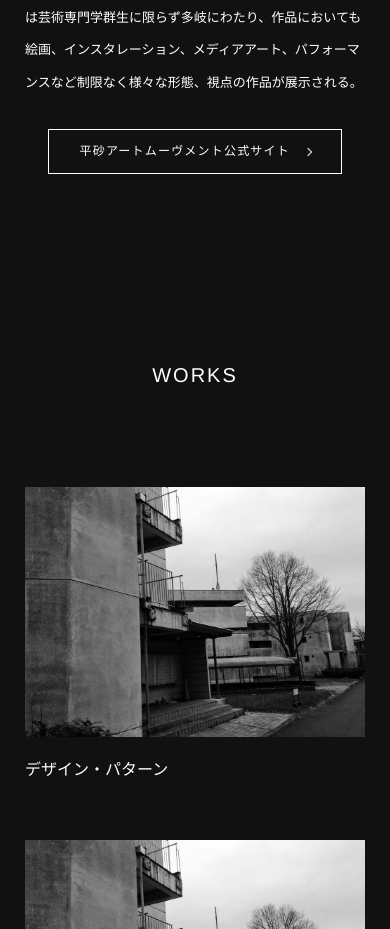
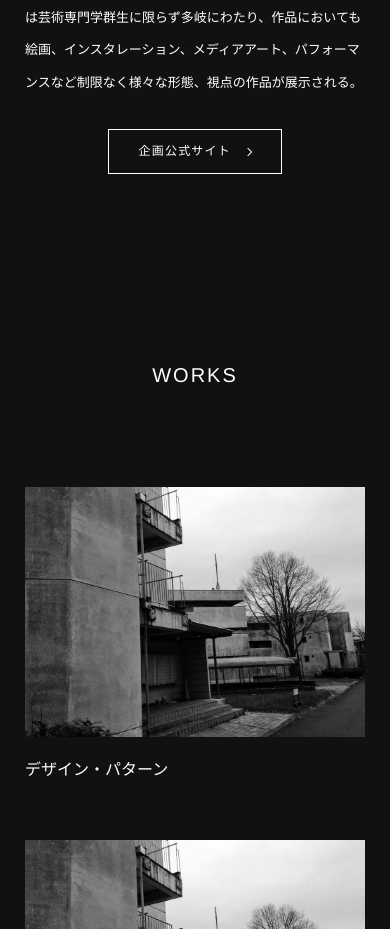
Before and after one commit to nandenjin/ham, a Nuxt app: page / in a window 390 px wide. Shown: the part 1360-2289 px from the top of the page. Built offline with nearby package versions, Linux system fonts and the light colour scheme.

Commit message:
Fix link text in order to avoid layout break in mobile browser

```diff
--- a/components/TheIndexSectionAbout.vue
+++ b/components/TheIndexSectionAbout.vue
@@ -21,7 +21,7 @@
         </p>
         <p class="button-container">
           <a href="https://hirasunaart2019.myportfolio.com/" class="button button--arrow" target="_blank" rel="noopener">
-            平砂アートムーヴメント公式サイト
+            企画公式サイト
           </a>
         </p>
       </div>
```
